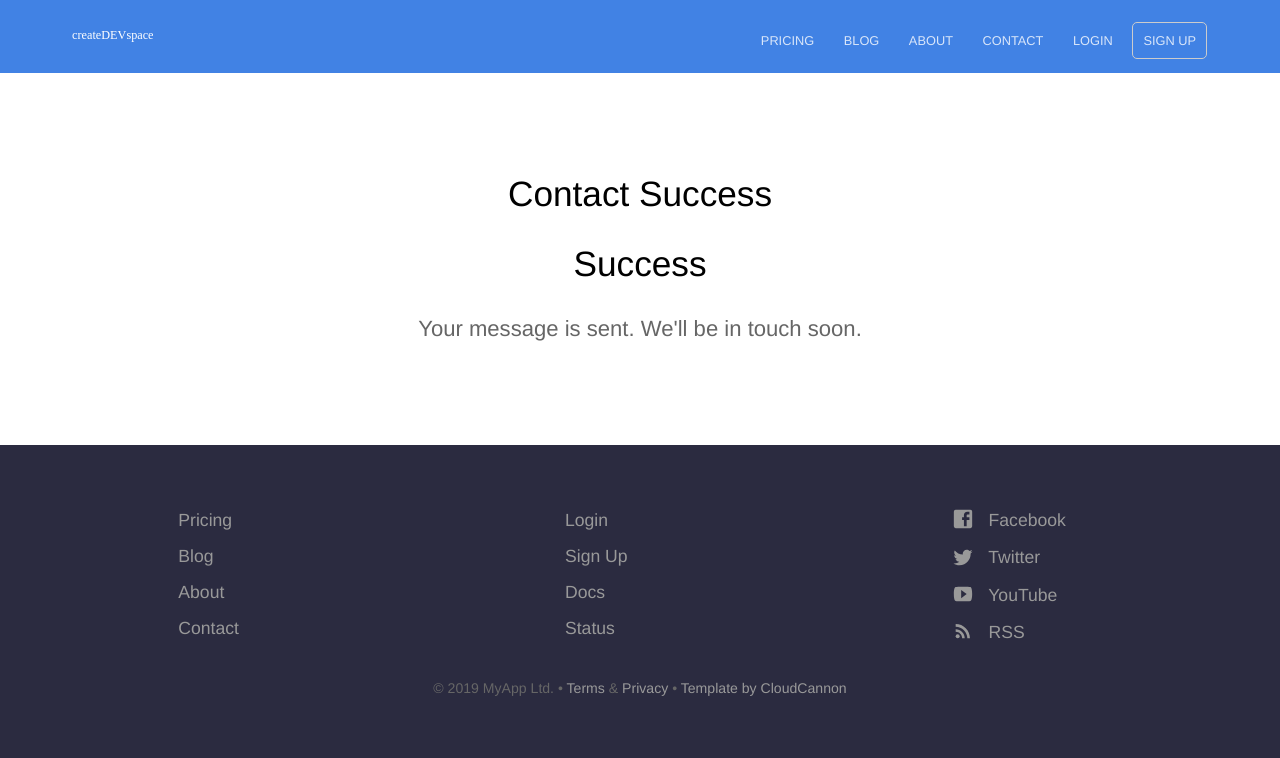
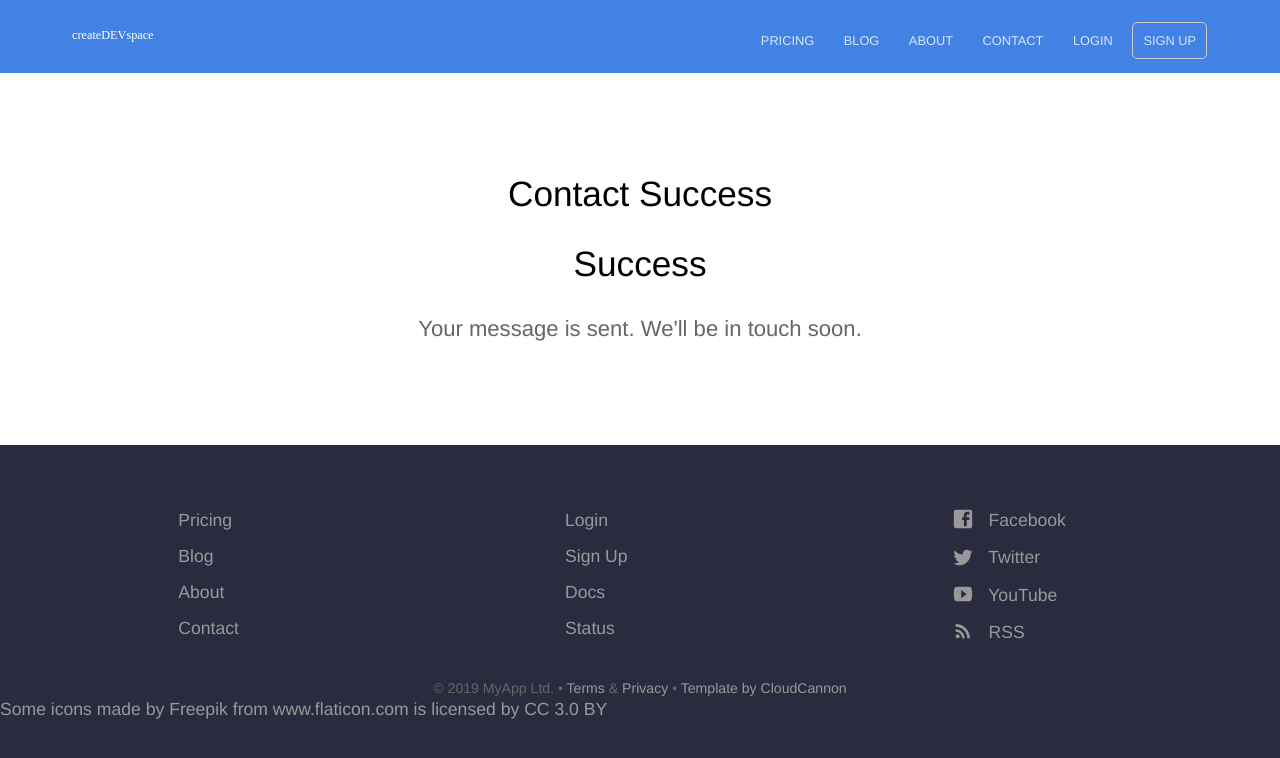
Before and after one commit to ninexmobility/createdevspace, a Jekyll site: the page built from contact-success.html, in a window 1280 px wide. Shown: the top 758 px of the page. Built offline with Jekyll 4.4.1, drawn with Linux system fonts in a browser that asks for light colours.

Commit message:
Updated '_layouts/default.html' via CloudCannon

```diff
--- a/_layouts/default.html
+++ b/_layouts/default.html
@@ -46,6 +46,7 @@
 				</div>
 				<p class="copyright">&copy; {{ site.time | date: '%Y' }} MyApp Ltd. • <a href="#">Terms</a> &amp; <a href="#">Privacy</a> • <a href="https://cloudcannon.com/">Template by CloudCannon</a></p>
 			</div>
+			<div>Some icons made by <a href="http://www.freepik.com/" title="Freepik">Freepik</a> from <a href="https://www.flaticon.com/" title="Flaticon">www.flaticon.com</a> is licensed by <a href="http://creativecommons.org/licenses/by/3.0/" title="Creative Commons BY 3.0" target="_blank">CC 3.0 BY</a></div>
 		</footer>
 		<script>
 			document.getElementById("open-nav").onclick = function () {
```
